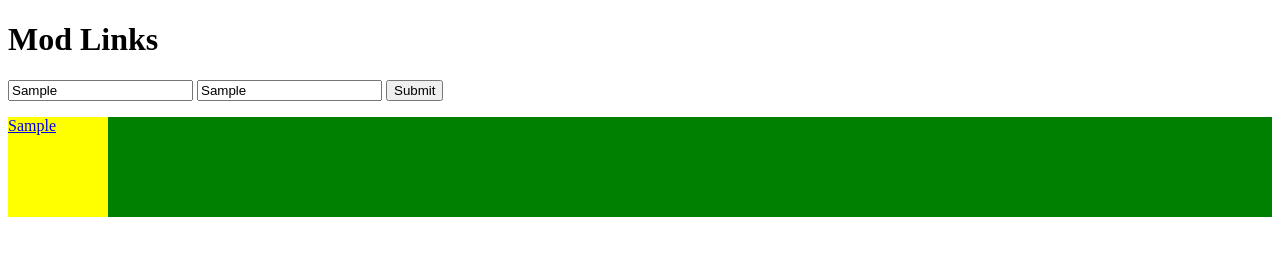
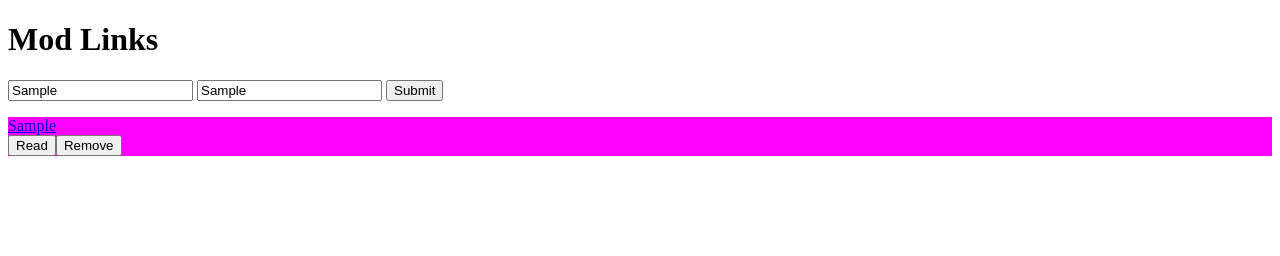
Before and after one commit to Jeff-Duke/linked-list, a plain HTML site: page index.html in a window 1280 px wide. Both pictures are taken after typing "Sample", "Sample" into the empty fields and a click on the button "Submit". Drawn offline with Linux system fonts and the light colour scheme.

Commit message:
complete phase 1

```diff
--- a/script.js
+++ b/script.js
@@ -1,33 +1,17 @@
+function modLinkEvent() {
+ var titleInput = $('#title-input').val();
+ var urlInput = $('#url-input').val();
+  $('.link-list').prepend('<article class=\"mod-link"\><a href='+urlInput+'>' + titleInput + '</a><div class=\"button-container"\><input type=\"button"\ class=\"read-button"\ value=\"Read"\><input type=\"button"\ class=\"remove-button"\ value=\"Remove"\></div></article>');
+ }
 
-//function for creating the bookmark article and populating with submitted information
+$('#submit-button').on('click', function(){
+  modLinkEvent();
+});
 
-  function modLinkEvent() {
-    var titleInput= $('#title-input').val();
-    var urlInput= $('#url-input').val();
-    $('.link-list').append('<article class=\"mod-link"\></article><p class=\"title-value"\></p><p class=\"url-value"\></p>');
-    $('.url-value').append('<a href=></a>');
-    $('a').prop("href", urlInput);
-    $('a').text(titleInput);
-   }
+$('.link-list').on('click','.read-button', function(){
+  $(this).closest('.mod-link').toggleClass('read');
+});
 
-
-
-
-//creates a new article.
-//add class mod-link to article
-//href with paragraph text.  href=urlInput.value paragraph text = titleInput.value
-// takes the title-input and displays it as a string,
-// takes the url-input and displays it as a link.
-// create read button
-// create remove buttons.
-
-// append article to parent class
-
-
-
-// event listener on click of submit button that calls bookmarkEvent function
-// $(document).ready(function(){
-  $('#submit-button').on('click', function(){
-    modLinkEvent();
-  });
-// });
+$('.link-list').on('click', '.remove-button', function(){
+  $(this).closest('article').remove();
+});
```
Also changed, not shown: index.html (+4 -2 lines).
